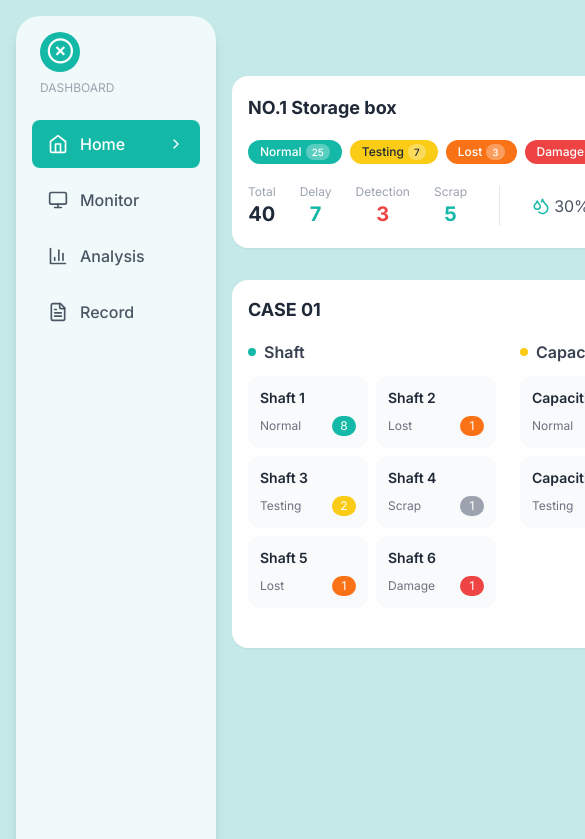
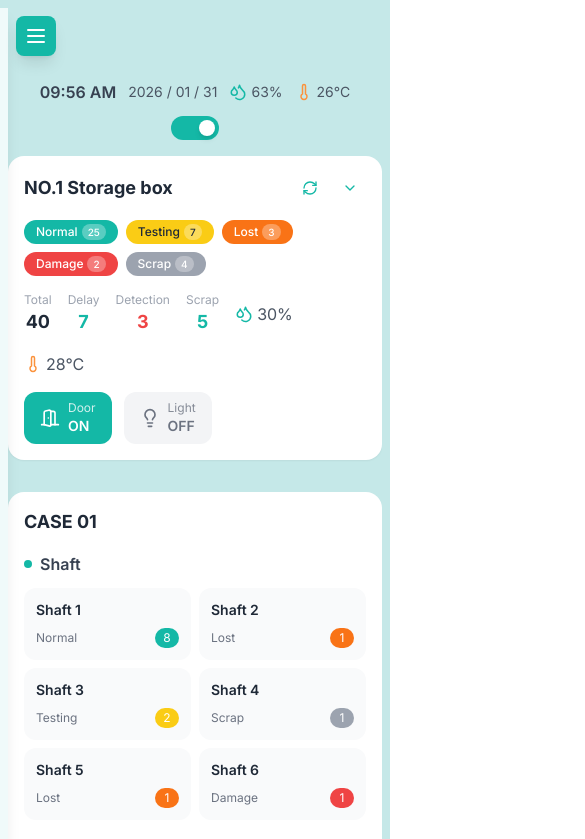
Before and after one commit to fewfyz/Dashboard_clone1, a Next.js app: page / in a window 390 px wide. Shown: the top 839 px of the page, 585 px wide, since content can reach past the window. Built offline with nearby package versions, Linux system fonts and the light colour scheme.

Commit message:
Respondsive Dashboard

```diff
--- a/src/app/globals.css
+++ b/src/app/globals.css
@@ -10,9 +10,8 @@
 
 html,
 body {
-  width: 1920px;
-  height: 1080px;
-  overflow: hidden;
+  min-height: 100vh;
+  width: 100%;
   font-family: 'Inter', system-ui, sans-serif;
 }
 
--- a/src/app/page.tsx
+++ b/src/app/page.tsx
@@ -71,20 +71,41 @@ const case01Data = {
 
 export default function Dashboard() {
   const [activeMenuItem, setActiveMenuItem] = useState('home');
+  const [sidebarOpen, setSidebarOpen] = useState(false);
 
   return (
-    <div className="w-[1920px] h-[1080px] bg-[#c5e8e8] p-4 flex">
+    <div className="min-h-screen w-full bg-[#c5e8e8] p-2 sm:p-4 flex flex-col lg:flex-row">
+      {/* Mobile Menu Button */}
+      <button
+        className="lg:hidden fixed top-4 left-4 z-50 bg-teal-500 text-white p-2 rounded-lg shadow-lg"
+        onClick={() => setSidebarOpen(!sidebarOpen)}
+      >
+        <svg className="w-6 h-6" fill="none" stroke="currentColor" viewBox="0 0 24 24">
+          <path strokeLinecap="round" strokeLinejoin="round" strokeWidth={2} d={sidebarOpen ? "M6 18L18 6M6 6l12 12" : "M4 6h16M4 12h16M4 18h16"} />
+        </svg>
+      </button>
+
       {/* Sidebar */}
-      <Sidebar activeItem={activeMenuItem} onItemClick={setActiveMenuItem} />
+      <div className={`${sidebarOpen ? 'translate-x-0' : '-translate-x-full'} lg:translate-x-0 fixed lg:relative z-40 transition-transform duration-300 ease-in-out`}>
+        <Sidebar activeItem={activeMenuItem} onItemClick={(item) => { setActiveMenuItem(item); setSidebarOpen(false); }} />
+      </div>
+
+      {/* Overlay for mobile */}
+      {sidebarOpen && (
+        <div
+          className="fixed inset-0 bg-black/50 z-30 lg:hidden"
+          onClick={() => setSidebarOpen(false)}
+        />
+      )}
 
       {/* Main Content */}
-      <div className="flex-1 ml-4 flex flex-col overflow-hidden">
+      <div className="flex-1 lg:ml-4 flex flex-col overflow-hidden mt-14 lg:mt-0">
         {/* Header */}
         <Header />
 
         {/* Dashboard Content */}
-        <div className="flex-1 overflow-y-auto pr-2">
-          <div className="grid grid-cols-2 gap-4">
+        <div className="flex-1 overflow-y-auto pr-0 sm:pr-2">
+          <div className="grid grid-cols-1 xl:grid-cols-2 gap-4">
             {/* Left Column */}
             <div className="flex flex-col gap-4">
               {/* Storage Box 1 */}
@@ -107,25 +128,25 @@ export default function Dashboard() {
               {/* Additional content area */}
               <div className="card flex-1 min-h-[300px]">
                 <h3 className="text-lg font-bold text-gray-800 mb-4">System Overview</h3>
-                <div className="grid grid-cols-2 gap-4">
-                  <div className="bg-gradient-to-br from-teal-50 to-teal-100 rounded-xl p-4">
-                    <div className="text-sm text-gray-500 mb-1">Total Items</div>
-                    <div className="text-3xl font-bold text-teal-600">60</div>
+                <div className="grid grid-cols-2 sm:grid-cols-2 gap-3 sm:gap-4">
+                  <div className="bg-gradient-to-br from-teal-50 to-teal-100 rounded-xl p-3 sm:p-4">
+                    <div className="text-xs sm:text-sm text-gray-500 mb-1">Total Items</div>
+                    <div className="text-2xl sm:text-3xl font-bold text-teal-600">60</div>
                     <div className="text-xs text-green-500 mt-1">↑ 5% from last week</div>
                   </div>
-                  <div className="bg-gradient-to-br from-yellow-50 to-yellow-100 rounded-xl p-4">
-                    <div className="text-sm text-gray-500 mb-1">In Testing</div>
-                    <div className="text-3xl font-bold text-yellow-600">8</div>
+                  <div className="bg-gradient-to-br from-yellow-50 to-yellow-100 rounded-xl p-3 sm:p-4">
+                    <div className="text-xs sm:text-sm text-gray-500 mb-1">In Testing</div>
+                    <div className="text-2xl sm:text-3xl font-bold text-yellow-600">8</div>
                     <div className="text-xs text-yellow-500 mt-1">3 pending review</div>
                   </div>
-                  <div className="bg-gradient-to-br from-red-50 to-red-100 rounded-xl p-4">
-                    <div className="text-sm text-gray-500 mb-1">Damaged</div>
-                    <div className="text-3xl font-bold text-red-600">3</div>
+                  <div className="bg-gradient-to-br from-red-50 to-red-100 rounded-xl p-3 sm:p-4">
+                    <div className="text-xs sm:text-sm text-gray-500 mb-1">Damaged</div>
+                    <div className="text-2xl sm:text-3xl font-bold text-red-600">3</div>
                     <div className="text-xs text-red-500 mt-1">Needs attention</div>
                   </div>
-                  <div className="bg-gradient-to-br from-green-50 to-green-100 rounded-xl p-4">
-                    <div className="text-sm text-gray-500 mb-1">Normal Status</div>
-                    <div className="text-3xl font-bold text-green-600">44</div>
+                  <div className="bg-gradient-to-br from-green-50 to-green-100 rounded-xl p-3 sm:p-4">
+                    <div className="text-xs sm:text-sm text-gray-500 mb-1">Normal Status</div>
+                    <div className="text-2xl sm:text-3xl font-bold text-green-600">44</div>
                     <div className="text-xs text-green-500 mt-1">73% of total</div>
                   </div>
                 </div>
@@ -134,20 +155,20 @@ export default function Dashboard() {
                 <div className="mt-4">
                   <h4 className="font-semibold text-gray-700 mb-3">Recent Activity</h4>
                   <div className="space-y-2">
-                    <div className="flex items-center gap-3 p-2 bg-gray-50 rounded-lg">
-                      <div className="w-2 h-2 bg-teal-500 rounded-full"></div>
-                      <span className="text-sm text-gray-600">Shaft 1 status updated to Normal</span>
-                      <span className="text-xs text-gray-400 ml-auto">2 min ago</span>
+                    <div className="flex items-center gap-2 sm:gap-3 p-2 bg-gray-50 rounded-lg">
+                      <div className="w-2 h-2 bg-teal-500 rounded-full flex-shrink-0"></div>
+                      <span className="text-xs sm:text-sm text-gray-600 flex-1">Shaft 1 status updated to Normal</span>
+                      <span className="text-xs text-gray-400 whitespace-nowrap">2 min ago</span>
                     </div>
-                    <div className="flex items-center gap-3 p-2 bg-gray-50 rounded-lg">
-                      <div className="w-2 h-2 bg-yellow-400 rounded-full"></div>
-                      <span className="text-sm text-gray-600">Capacitive 3 moved to Testing</span>
-                      <span className="text-xs text-gray-400 ml-auto">15 min ago</span>
+                    <div className="flex items-center gap-2 sm:gap-3 p-2 bg-gray-50 rounded-lg">
+                      <div className="w-2 h-2 bg-yellow-400 rounded-full flex-shrink-0"></div>
+                      <span className="text-xs sm:text-sm text-gray-600 flex-1">Capacitive 3 moved to Testing</span>
+                      <span className="text-xs text-gray-400 whitespace-nowrap">15 min ago</span>
                     </div>
-                    <div className="flex items-center gap-3 p-2 bg-gray-50 rounded-lg">
-                      <div className="w-2 h-2 bg-red-500 rounded-full"></div>
-                      <span className="text-sm text-gray-600">Blanket 5 marked as Damage</span>
-                      <span className="text-xs text-gray-400 ml-auto">1 hour ago</span>
+                    <div className="flex items-center gap-2 sm:gap-3 p-2 bg-gray-50 rounded-lg">
+                      <div className="w-2 h-2 bg-red-500 rounded-full flex-shrink-0"></div>
+                      <span className="text-xs sm:text-sm text-gray-600 flex-1">Blanket 5 marked as Damage</span>
+                      <span className="text-xs text-gray-400 whitespace-nowrap">1 hour ago</span>
                     </div>
                   </div>
                 </div>
--- a/src/components/CaseSection.tsx
+++ b/src/components/CaseSection.tsx
@@ -36,7 +36,7 @@ export default function CaseSection({ caseNumber, shaftItems, capacitiveItems, b
         <h3 className="text-lg font-bold text-gray-800">CASE {caseNumber}</h3>
       </div>
 
-      <div className="grid grid-cols-3 gap-6">
+      <div className="grid grid-cols-1 sm:grid-cols-2 lg:grid-cols-3 gap-4 sm:gap-6">
         {/* Shaft Section */}
         <div>
           <div className="flex items-center gap-2 mb-3">
--- a/src/components/Header.tsx
+++ b/src/components/Header.tsx
@@ -29,32 +29,32 @@ export default function Header() {
   };
 
   return (
-    <div className="flex items-center justify-end gap-6 py-4 px-8">
+    <div className="flex flex-wrap items-center justify-center sm:justify-end gap-3 sm:gap-6 py-4 px-4 sm:px-8">
       {/* Time */}
-      <div className="text-gray-700 font-semibold text-lg">
+      <div className="text-gray-700 font-semibold text-base sm:text-lg">
         {formatTime(currentTime)}
       </div>
 
       {/* Date */}
-      <div className="text-gray-600">
+      <div className="text-gray-600 text-sm sm:text-base">
         {formatDate(currentTime)}
       </div>
 
       {/* Humidity */}
-      <div className="flex items-center gap-1 text-gray-600">
+      <div className="flex items-center gap-1 text-gray-600 text-sm sm:text-base">
         <Droplets size={18} className="text-teal-500" />
         <span>63%</span>
       </div>
 
       {/* Temperature */}
-      <div className="flex items-center gap-1 text-gray-600">
+      <div className="flex items-center gap-1 text-gray-600 text-sm sm:text-base">
         <Thermometer size={18} className="text-orange-400" />
         <span>26°C</span>
       </div>
 
       {/* Toggle */}
-      <div className="w-14 h-7 bg-teal-500 rounded-full p-1 cursor-pointer">
-        <div className="w-5 h-5 bg-white rounded-full ml-auto shadow-md"></div>
+      <div className="w-12 sm:w-14 h-6 sm:h-7 bg-teal-500 rounded-full p-1 cursor-pointer">
+        <div className="w-4 sm:w-5 h-4 sm:h-5 bg-white rounded-full ml-auto shadow-md"></div>
       </div>
     </div>
   );
--- a/src/components/Sidebar.tsx
+++ b/src/components/Sidebar.tsx
@@ -17,7 +17,7 @@ const menuItems = [
 
 export default function Sidebar({ activeItem, onItemClick }: SidebarProps) {
   return (
-    <div className="w-[200px] h-full bg-[#f0fafa] rounded-3xl p-4 flex flex-col shadow-lg">
+    <div className="w-[200px] sm:w-[220px] h-screen lg:h-full bg-[#f0fafa] rounded-none lg:rounded-3xl p-4 flex flex-col shadow-lg">
       {/* Logo */}
       <div className="flex items-center gap-2 mb-2 px-2">
         <div className="w-10 h-10 bg-teal-500 rounded-full flex items-center justify-center">
--- a/src/components/StorageBox.tsx
+++ b/src/components/StorageBox.tsx
@@ -51,28 +51,28 @@ export default function StorageBox({ boxNumber, data }: StorageBoxProps) {
       </div>
 
       {/* Stats and Controls */}
-      <div className="flex items-center justify-between">
+      <div className="flex flex-col lg:flex-row items-start lg:items-center justify-between gap-4">
         {/* Stats */}
-        <div className="flex items-center gap-6">
+        <div className="flex flex-wrap items-center gap-4 sm:gap-6">
           <div className="text-center">
             <div className="text-xs text-gray-400">Total</div>
-            <div className="text-xl font-bold text-gray-800">{data.total}</div>
+            <div className="text-lg sm:text-xl font-bold text-gray-800">{data.total}</div>
           </div>
           <div className="text-center">
             <div className="text-xs text-gray-400">Delay</div>
-            <div className="text-xl font-bold text-teal-500">{data.delay}</div>
+            <div className="text-lg sm:text-xl font-bold text-teal-500">{data.delay}</div>
           </div>
           <div className="text-center">
             <div className="text-xs text-gray-400">Detection</div>
-            <div className="text-xl font-bold text-red-500">{data.detection}</div>
+            <div className="text-lg sm:text-xl font-bold text-red-500">{data.detection}</div>
           </div>
           <div className="text-center">
             <div className="text-xs text-gray-400">Scrap</div>
-            <div className="text-xl font-bold text-teal-500">{data.scrap}</div>
+            <div className="text-lg sm:text-xl font-bold text-teal-500">{data.scrap}</div>
           </div>
 
           {/* Divider */}
-          <div className="w-px h-10 bg-gray-200 mx-2"></div>
+          <div className="hidden sm:block w-px h-10 bg-gray-200 mx-2"></div>
 
           {/* Environment */}
           <div className="flex items-center gap-1">
```
